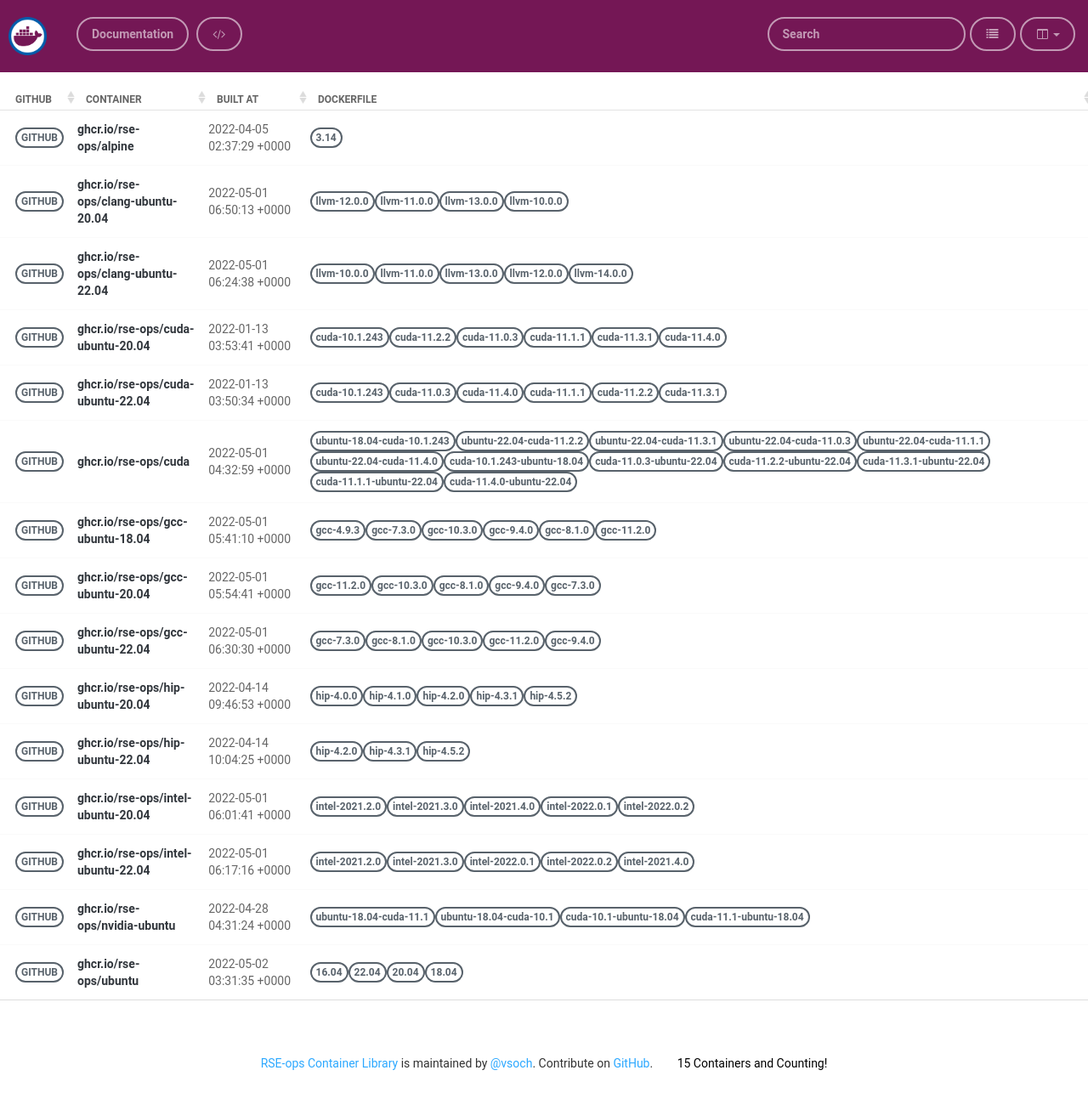
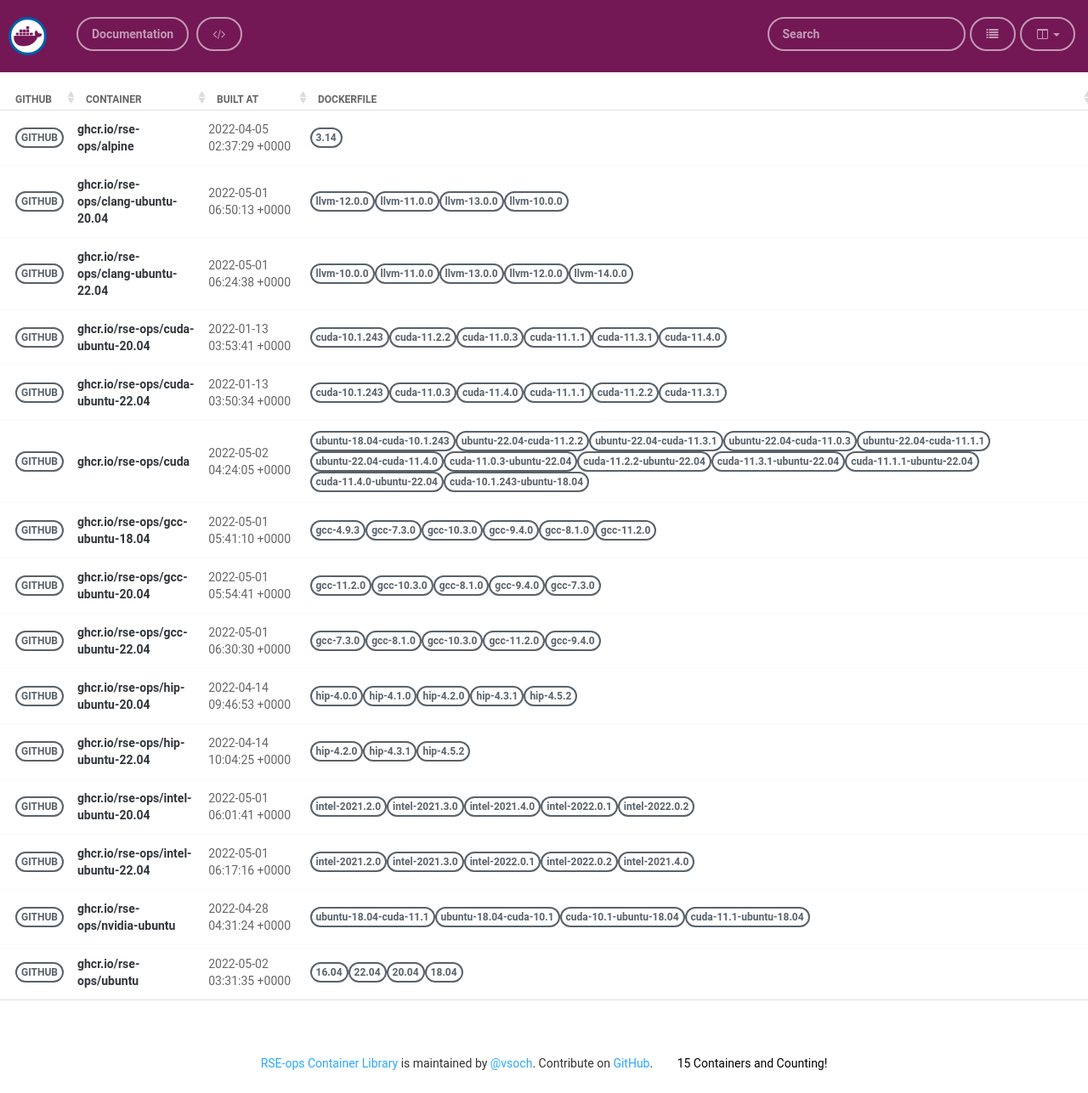
Before and after one commit to rse-ops/docker-images, a Jekyll site: the page built from pages/index.md, in a window 1280 px wide. Shown: the whole page at 85% size. Built offline with Jekyll 4.4.1, drawn with Linux system fonts in a browser that asks for light colours; nearby versions of some CDN libraries.

Commit message:
Automated push to update library 2022-05-02

```diff
--- a/_library/ghcr.io-rse-ops-cuda.md
+++ b/_library/ghcr.io-rse-ops-cuda.md
@@ -1,7 +1,7 @@
 ---
 layout: container
 name: ghcr.io/rse-ops/cuda
-updated_at: 2022-05-01 04:32:59.050239
+updated_at: 2022-05-02 04:24:05.900698
 
 
 container_url: https://github.com/orgs/rse-ops/packages/container/package/cuda
```
Also changed, not shown: other parts of _library/ghcr.io-rse-ops-cuda.md (+3 -3 lines).
